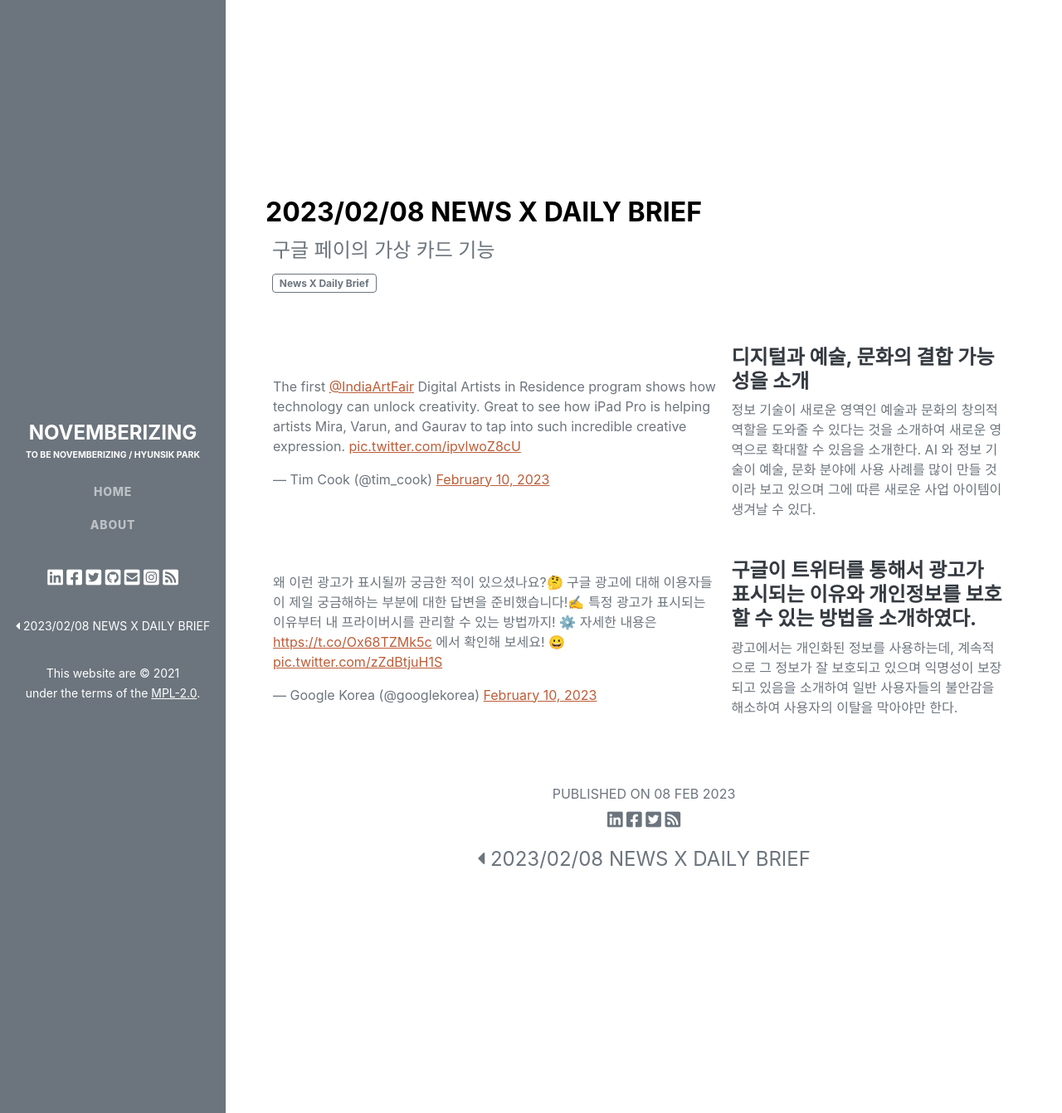
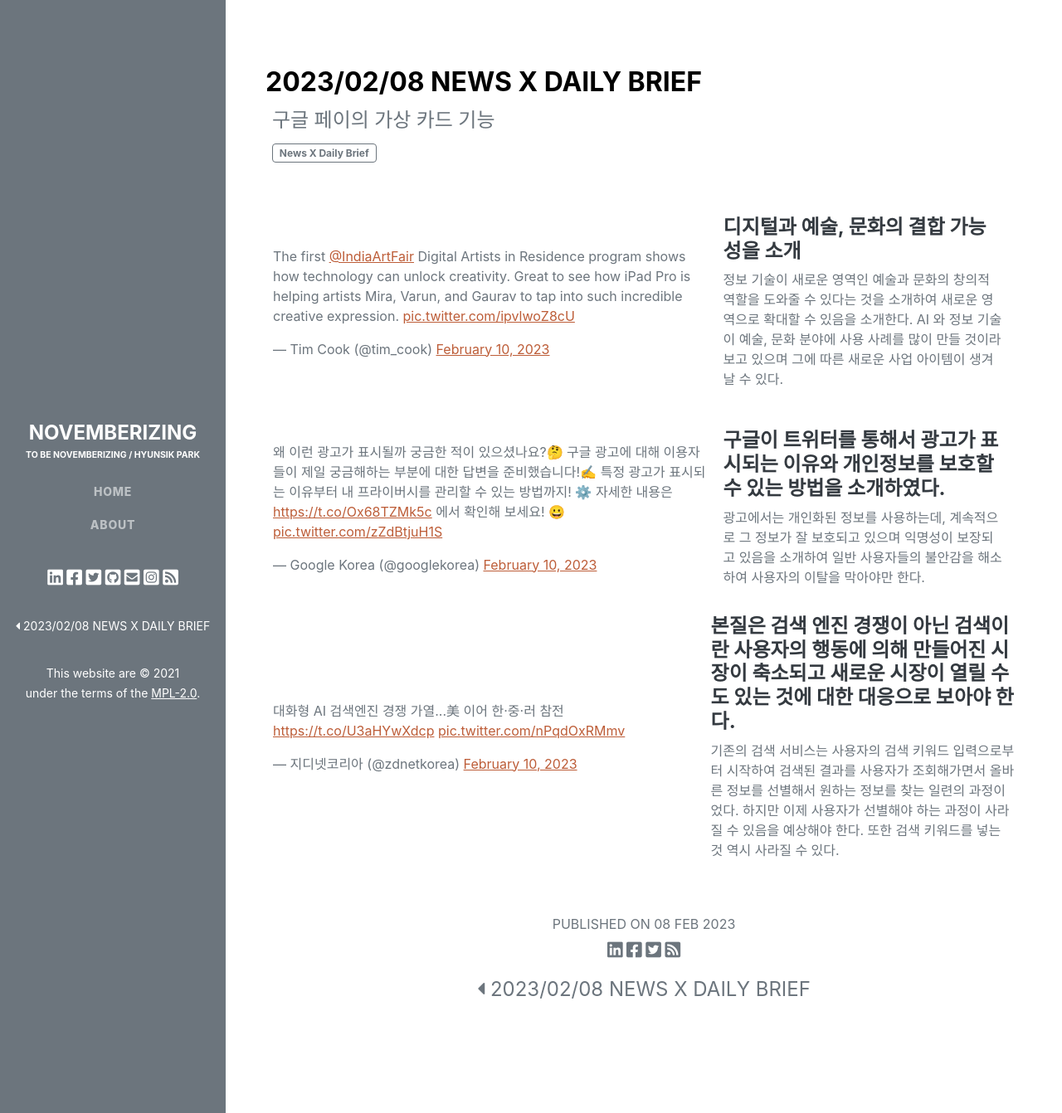
Before and after one commit to novemberizing/novemberizing.github.io, a Jekyll site: the page built from _posts/2023-02-10-TwitterBrief20230210.md, in a window 1280 px wide and 1342 px high. Shown: the whole window at 83% size. Built offline with Jekyll 4.4.1, drawn with Linux system fonts in a browser that asks for light colours; comment, search, counter and statistics services are not loaded.

Commit message:
업데이트

```diff
--- a/_posts/2023-02-10-TwitterBrief20230210.md
+++ b/_posts/2023-02-10-TwitterBrief20230210.md
@@ -37,5 +37,16 @@
                 </p>
             </td>
         </tr>
+        <tr>
+            <td>
+                <blockquote class="twitter-tweet"><p lang="ko" dir="ltr">대화형 AI 검색엔진 경쟁 가열...美 이어 한·중·러 참전 <a href="https://t.co/U3aHYwXdcp">https://t.co/U3aHYwXdcp</a> <a href="https://t.co/nPqdOxRMmv">pic.twitter.com/nPqdOxRMmv</a></p>&mdash; 지디넷코리아 (@zdnetkorea) <a href="https://twitter.com/zdnetkorea/status/1623926651376775169?ref_src=twsrc%5Etfw">February 10, 2023</a></blockquote> <script async src="https://platform.twitter.com/widgets.js" charset="utf-8"></script>
+            </td>
+            <td>
+                <h4>본질은 검색 엔진 경쟁이 아닌 검색이란 사용자의 행동에 의해 만들어진 시장이 축소되고 새로운 시장이 열릴 수도 있는 것에 대한 대응으로 보아야 한다.</h4>
+                <p>
+                    기존의 검색 서비스는 사용자의 검색 키워드 입력으로부터 시작하여 검색된 결과를 사용자가 조회해가면서 올바른 정보를 선별해서 원하는 정보를 찾는 일련의 과정이었다. 하지만 이제 사용자가 선별해야 하는 과정이 사라질 수 있음을 예상해야 한다. 또한 검색 키워드를 넣는 것 역시 사라질 수 있다.
+                </p>
+            </td>
+        </tr>
     </tbody>
 </table>
```
